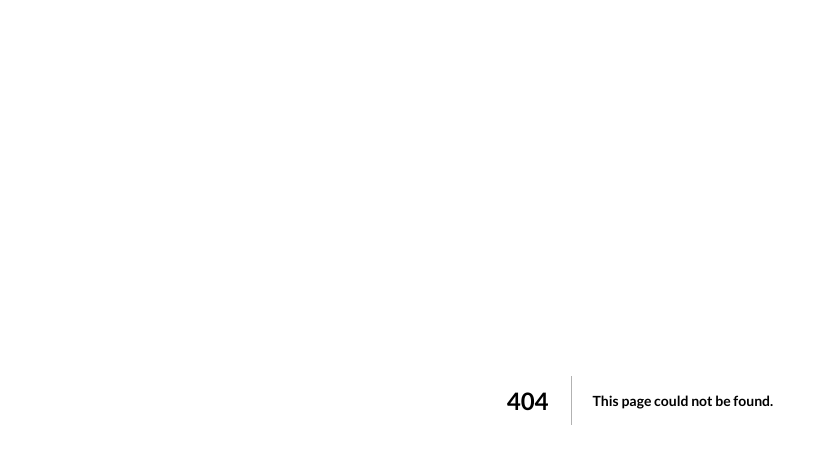
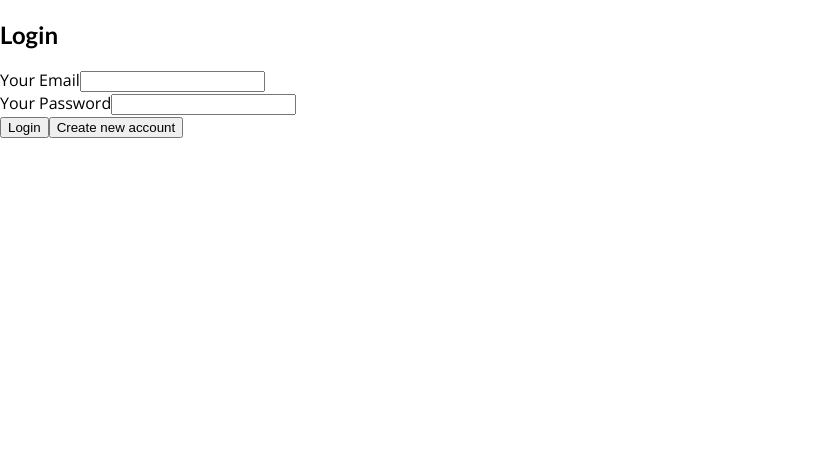
Before and after one commit to bryanbuitrago/meditation-app, a Next.js app: page /sign-up in a window 1280 px wide. Before the commit this address had no page. Shown: the top 450 px of the page, without its empty margins (0-836 px from the left). Built offline with nearby package versions, Linux system fonts and the light colour scheme.

Commit message:
Route rename.

```diff
--- /dev/null
+++ b/src/pages/sign-up.js
@@ -0,0 +1,8 @@
+// import AuthForm from "@/components/SignUp";
+import AuthForm from "@/components/signUp"
+
+function AuthPage() {
+    return <AuthForm />
+}
+
+export default AuthPage
```
